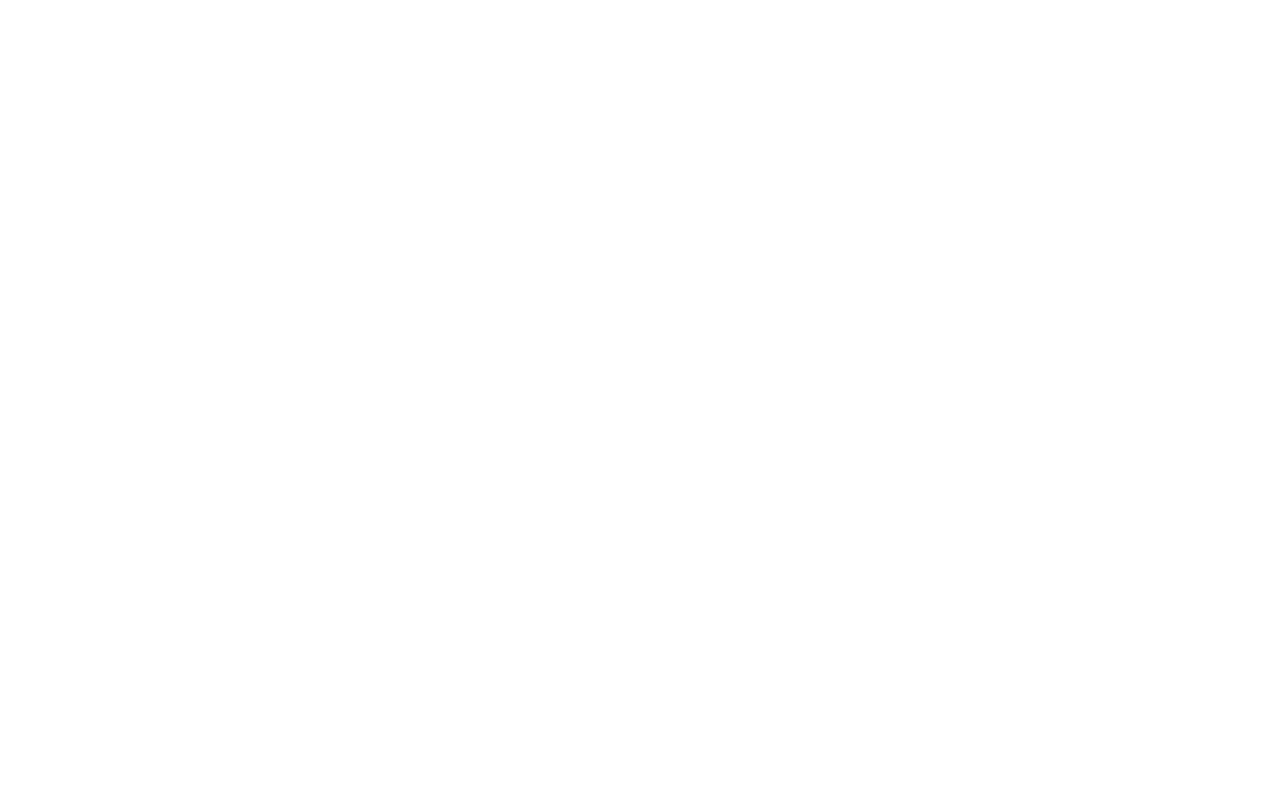
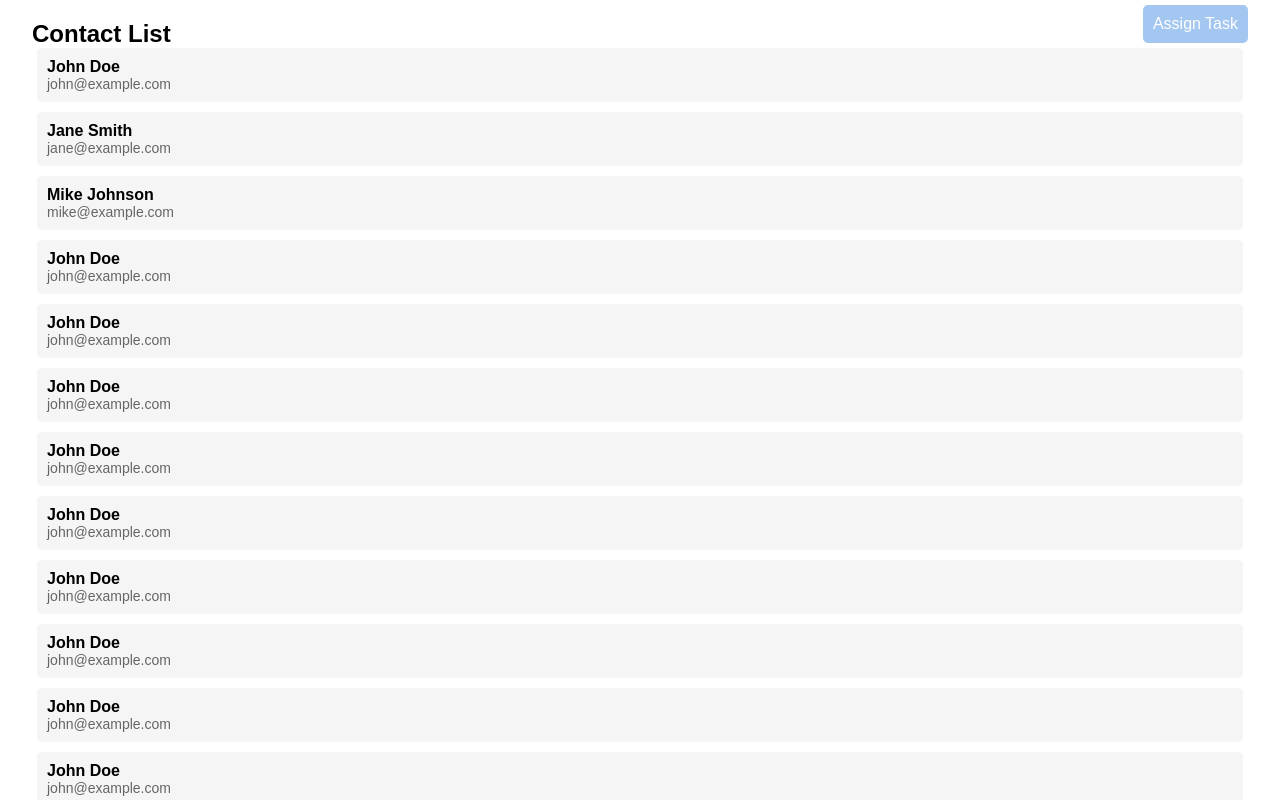
Before and after one commit to Duyoofmp/MiniProject, a React (Create React App) app in the folder FrontEnd/: page /assignContact in a window 1280 px wide. Before the commit this address had no page. Shown: the top 800 px of the page. Built offline with nearby package versions, Linux system fonts and the light colour scheme.

Commit message:
assignStaffAndContact

```diff
--- a/FrontEnd/src/App.js
+++ b/FrontEnd/src/App.js
@@ -24,6 +24,9 @@ import Roles from './components/roles';
 import EmpLogin from './components/empLogin';
 import ManagerSignInOut from './container/SignInOut';
 import StaffDetails from './pages/managerStaffDetails';
+import asiignProducts from './pages/assignProduct'
+import AssignProduct from './pages/assignProduct';
+import ContactList from './pages/assignContacts';
 
 const App = () => {
   return (
@@ -36,6 +39,8 @@ const App = () => {
           <Route path="/ManageProducts" element={<ManageProducts />} />
           <Route path="/ManageContatcs" element={<ManageContatcs />} />
           <Route path="/managerStaffDetails" element={<StaffDetails/>}/>
+          <Route path="/assignProduct" element={<AssignProduct/>}/>
+          <Route path="/assignContact" element={<ContactList/>}/>
           <Route path="/ViewChangeRequest" element={<ViewChangeRequest />} />
           <Route path="/ViewRankList" element={<ViewRankList />} />
           <Route path="/AddStaff" element={<AddStaff />} />
--- /dev/null
+++ b/FrontEnd/src/pages/assignContact.css
@@ -0,0 +1,72 @@
+.contact-list-container {
+  position: relative;
+  max-width: 95%;
+  margin: 0 auto;
+  padding: 20px;
+  font-family: Arial, sans-serif;
+}
+
+.contact-list {
+  list-style: none;
+  padding: 0;
+}
+
+.contact-item {
+  display: flex;
+  align-items: center;
+  padding: 10px;
+  margin-bottom: 10px;
+  border-radius: 5px;
+  background-color: #f5f5f5;
+  cursor: pointer;
+  transition: background-color 0.3s ease;
+  margin-left: 5px;
+  margin-right: 5px;
+}
+
+.contact-item:hover {
+  background-color: #e0eaf5;
+}
+
+.contact-item.selected {
+  background-color: #e0eaf5;
+}
+
+.contact-details {
+  flex-grow: 1;
+}
+
+.contact-name {
+  font-weight: bold;
+}
+
+.contact-email {
+  font-size: 14px;
+  color: #666;
+}
+
+.contact-tick {
+  font-size: 20px;
+  color: green;
+}
+
+.assign-task-button {
+  position: absolute;
+  top: 5px;
+  right: 20px;
+  padding: 10px ;
+  background-color: #4a90e2;
+  color: #fff;
+  border: none;
+  border-radius: 5px;
+  cursor: pointer;
+}
+
+.assign-task-button:disabled {
+  opacity: 0.5;
+  cursor: not-allowed;
+}
+
+.assign-task-button:hover {
+  background-color: #35d873;
+}
--- /dev/null
+++ b/FrontEnd/src/pages/assignContacts.jsx
@@ -0,0 +1,77 @@
+import React, { useState } from 'react';
+import './assignContact.css';
+
+const ContactList = () => {
+  const [selectedContacts, setSelectedContacts] = useState([]);
+
+  const contacts = [
+    { id: 1, name: 'John Doe', email: 'john@example.com' },
+    { id: 2, name: 'Jane Smith', email: 'jane@example.com' },
+    { id: 3, name: 'Mike Johnson', email: 'mike@example.com' },
+    { id: 4, name: 'John Doe', email: 'john@example.com' },
+    { id: 5, name: 'John Doe', email: 'john@example.com' },
+    { id: 6, name: 'John Doe', email: 'john@example.com' },
+    { id: 7, name: 'John Doe', email: 'john@example.com' },
+    { id: 8, name: 'John Doe', email: 'john@example.com' },
+    { id: 9, name: 'John Doe', email: 'john@example.com' },
+    { id: 10, name: 'John Doe', email: 'john@example.com' },
+    { id: 11, name: 'John Doe', email: 'john@example.com' },
+    { id: 12, name: 'John Doe', email: 'john@example.com' },
+    { id: 13, name: 'John Doe', email: 'john@example.com' },
+    { id: 14, name: 'John Doe', email: 'john@example.com' },
+    { id: 15, name: 'John Doe', email: 'john@example.com' },
+    // Add more contacts
+  ];
+
+  const handleContactSelect = (contactId) => {
+    if (selectedContacts.includes(contactId)) {
+      setSelectedContacts((prevSelectedContacts) =>
+        prevSelectedContacts.filter((id) => id !== contactId)
+      );
+    } else {
+      setSelectedContacts((prevSelectedContacts) => [
+        ...prevSelectedContacts,
+        contactId,
+      ]);
+    }
+  };
+
+  const handleAssignTask = () => {
+    // Perform the action of assigning the task to the selected contacts
+    console.log('Assigning task to contacts:', selectedContacts);
+  };
+
+  return (
+    <div className="contact-list-container">
+      <h2>Contact List</h2>
+      <ul className="contact-list">
+        {contacts.map((contact) => (
+          <li
+            key={contact.id}
+            className={`contact-item ${
+              selectedContacts.includes(contact.id) ? 'selected' : ''
+            }`}
+            onClick={() => handleContactSelect(contact.id)}
+          >
+            <div className="contact-details">
+              <p className="contact-name">{contact.name}</p>
+              <p className="contact-email">{contact.email}</p>
+            </div>
+            {selectedContacts.includes(contact.id) && (
+              <div className="contact-tick">&#10004;</div>
+            )}
+          </li>
+        ))}
+      </ul>
+      <button
+        className="assign-task-button"
+        disabled={selectedContacts.length === 0}
+        onClick={handleAssignTask}
+      >
+        Assign Task
+      </button>
+    </div>
+  );
+};
+
+export default ContactList;
--- /dev/null
+++ b/FrontEnd/src/pages/assignProduct.css
@@ -0,0 +1,50 @@
+.assign-product-container {
+    display: flex;
+    flex-direction: column;
+    align-items: center;
+    padding: 20px;
+    height: 100vh;
+    box-sizing: border-box;
+  }
+
+  .product-card-container {
+    display: flex;
+    flex-wrap: wrap;
+    justify-content: center;
+    gap: 10px;
+    max-height: 100%;
+    overflow-y: auto;
+  }
+
+  .product-card {
+    cursor: pointer;
+    width: 300px;
+    height: 100px;
+    padding: 20px;
+    background-color: #e0eaf5;
+    border-radius: 5px;
+    margin-bottom: 10px;
+    transition: background-color 0.3s ease;
+    display: flex;
+    align-items: center;
+    justify-content: center;
+  }
+
+  .product-card.selected {
+    background-color: #4a90e2;
+    color: #fff;
+  }
+
+  .assign-button {
+    margin-top: 20px;
+    padding: 10px 20px;
+    background-color: #4a90e2;
+    color: #fff;
+    border: none;
+    border-radius: 5px;
+    cursor: pointer;
+  }
+
+  .assign-button:hover {
+    background-color: #357bd8;
+  }
--- /dev/null
+++ b/FrontEnd/src/pages/assignProduct.jsx
@@ -0,0 +1,66 @@
+import React, { useState } from 'react';
+import { useNavigate } from 'react-router-dom';
+import './assignProduct.css';
+
+const AssignProduct = () => {
+  const [selectedProduct, setSelectedProduct] = useState('');
+  const [isAssignButtonEnabled, setAssignButtonEnabled] = useState(false);
+  const navigate = useNavigate();
+
+  const products = [
+    { id: 1, name: 'Product 1' },
+    { id: 2, name: 'Product 2' },
+    { id: 3, name: 'Product 3' },
+    { id: 4, name: 'Product 4' },
+    { id: 5, name: 'Product 5' },
+    { id: 6, name: 'Product 6' },
+    { id: 7, name: 'Product 7' },
+    { id: 8, name: 'Product 8' },
+    { id: 9, name: 'Product 9' },
+    { id: 10, name: 'Product 10' },
+    { id: 11, name: 'Product 11' },
+    { id: 12, name: 'Product 12' },
+    { id: 13, name: 'Product 13' },
+    { id: 14, name: 'Product 14' },
+    { id: 15, name: 'Product 15' },
+    { id: 16, name: 'Product 16' },
+    { id: 17, name: 'Product 17' },
+    // Add more products here
+  ];
+
+  const handleProductSelect = (productId) => {
+    setSelectedProduct(productId);
+    setAssignButtonEnabled(true);
+  };
+
+  const handleAssignButtonClick = () => {
+    // Navigate to the next page or perform desired action
+    navigate('/assignContact');
+  };
+
+  return (
+    <div className="assign-product-container">
+      <h3>Products</h3>
+      <div className="product-card-container">
+        {products.map((product) => (
+          <div
+            key={product.id}
+            className={`product-card ${
+              selectedProduct === product.id ? 'selected' : ''
+            }`}
+            onClick={() => handleProductSelect(product.id)}
+          >
+            <p>{product.name}</p>
+          </div>
+        ))}
+      </div>
+      {isAssignButtonEnabled && (
+        <button className="assign-button" onClick={handleAssignButtonClick}>
+          Assign Contacts
+        </button>
+      )}
+    </div>
+  );
+};
+
+export default AssignProduct;
--- a/FrontEnd/src/pages/managerStaffDetails.css
+++ b/FrontEnd/src/pages/managerStaffDetails.css
@@ -74,3 +74,13 @@ body {
   border-radius: 5px;
   margin-bottom: 10px;
 }
+
+.assign-products-button {
+  background-color: #FF7F50;
+  color: #fff;
+  border: none;
+  padding: 10px 20px;
+  border-radius: 5px;
+  margin-top: 10px;
+  cursor: pointer;
+}
```
Also changed, not shown: FrontEnd/src/pages/managerStaffDetails.jsx (+14 -7 lines).
